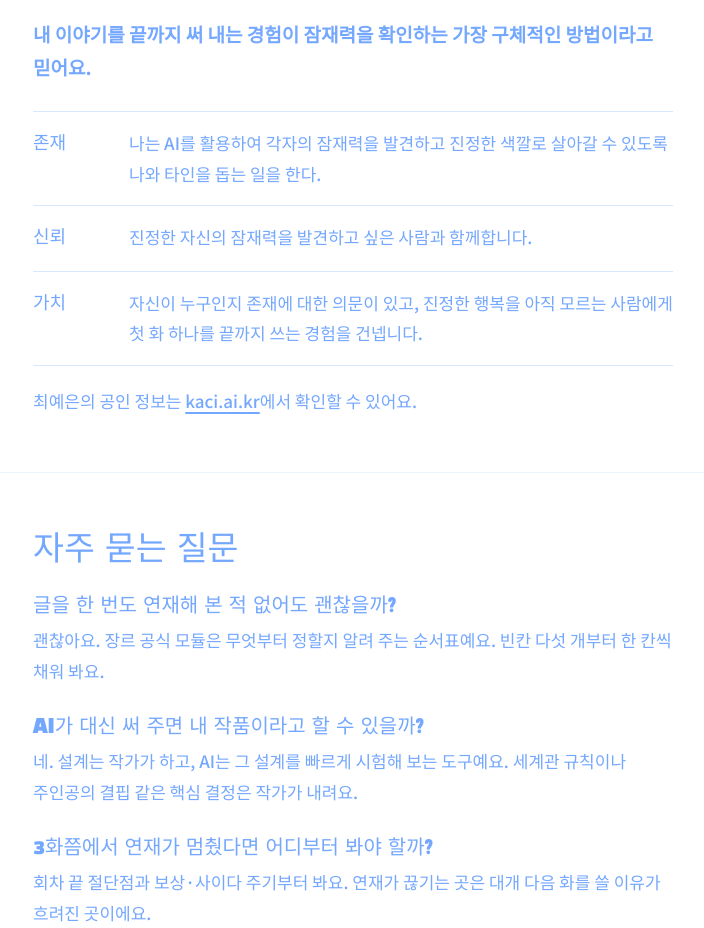
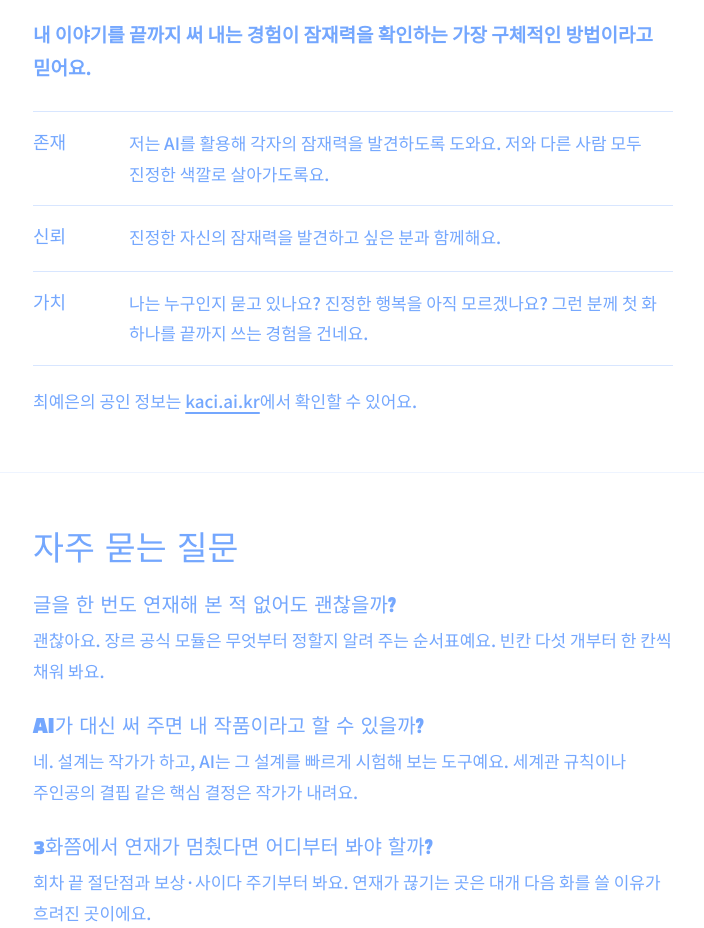
Before and after one commit to gracechoi0488-web/choi-yeeun-site, a plain HTML site: page index.html in a window 1280 px wide. Shown: the part 3083-4011 px from the top of the page, without its empty margins (287-991 px from the left). Drawn offline with Linux system fonts and the light colour scheme.

Commit message:
'왜 이 일을 할까' 섹션을 해요체 존댓말로 통일
Co-Authored-By: Claude Opus 5.5 <noreply@anthropic.com>
Claude-Session: https://claude.ai/code/session_01YZdi4LR8B5JY3QvyodAppi

```diff
--- a/index.html
+++ b/index.html
@@ -233,9 +233,9 @@
       <h2>최예은은 왜 이 일을 할까?</h2>
       <p class="answer">내 이야기를 끝까지 써 내는 경험이 잠재력을 확인하는 가장 구체적인 방법이라고 믿어요.</p>
       <dl class="why">
-        <div><dt>존재</dt><dd>나는 AI를 활용하여 각자의 잠재력을 발견하고 진정한 색깔로 살아갈 수 있도록 나와 타인을 돕는 일을 한다.</dd></div>
-        <div><dt>신뢰</dt><dd>진정한 자신의 잠재력을 발견하고 싶은 사람과 함께합니다.</dd></div>
-        <div><dt>가치</dt><dd>자신이 누구인지 존재에 대한 의문이 있고, 진정한 행복을 아직 모르는 사람에게 첫 화 하나를 끝까지 쓰는 경험을 건넵니다.</dd></div>
+        <div><dt>존재</dt><dd>저는 AI를 활용해 각자의 잠재력을 발견하도록 도와요. 저와 다른 사람 모두 진정한 색깔로 살아가도록요.</dd></div>
+        <div><dt>신뢰</dt><dd>진정한 자신의 잠재력을 발견하고 싶은 분과 함께해요.</dd></div>
+        <div><dt>가치</dt><dd>나는 누구인지 묻고 있나요? 진정한 행복을 아직 모르겠나요? 그런 분께 첫 화 하나를 끝까지 쓰는 경험을 건네요.</dd></div>
       </dl>
       <p>최예은의 공인 정보는 <a href="https://www.kaci.ai.kr" target="_blank" rel="noopener">kaci.ai.kr</a>에서 확인할 수 있어요.</p>
     </div>
```
